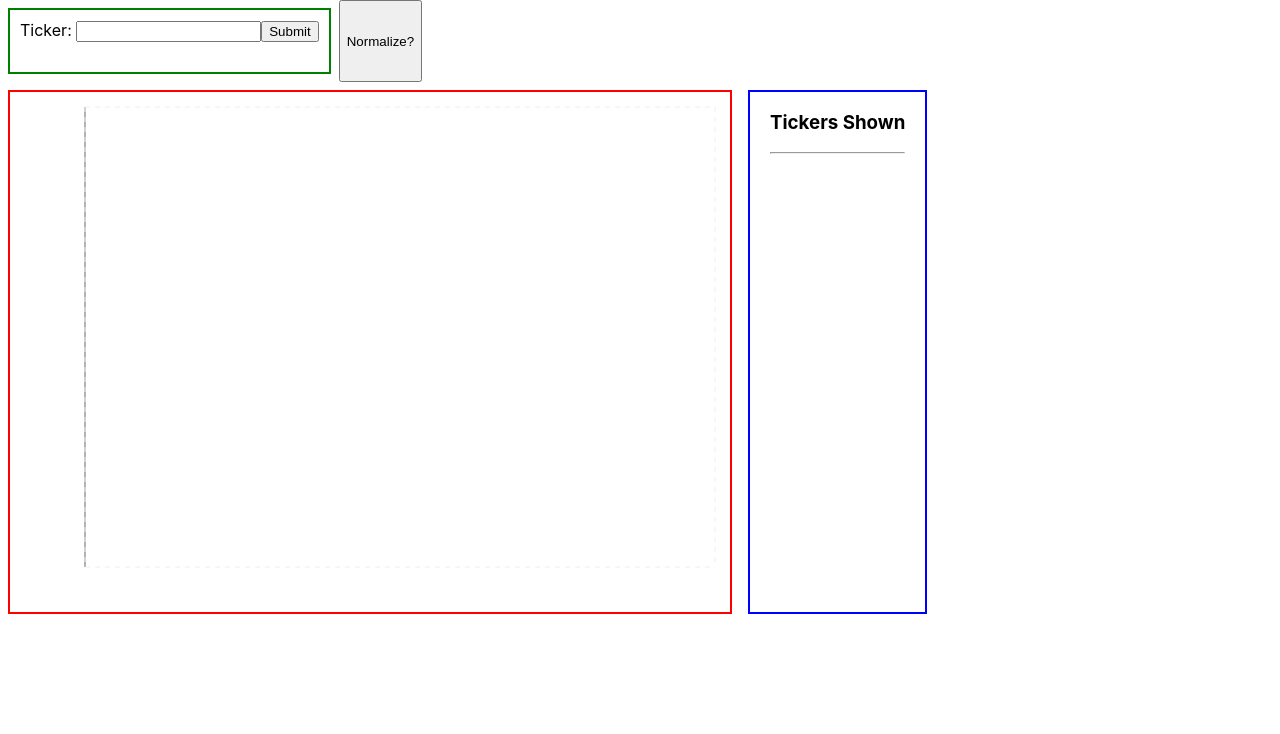
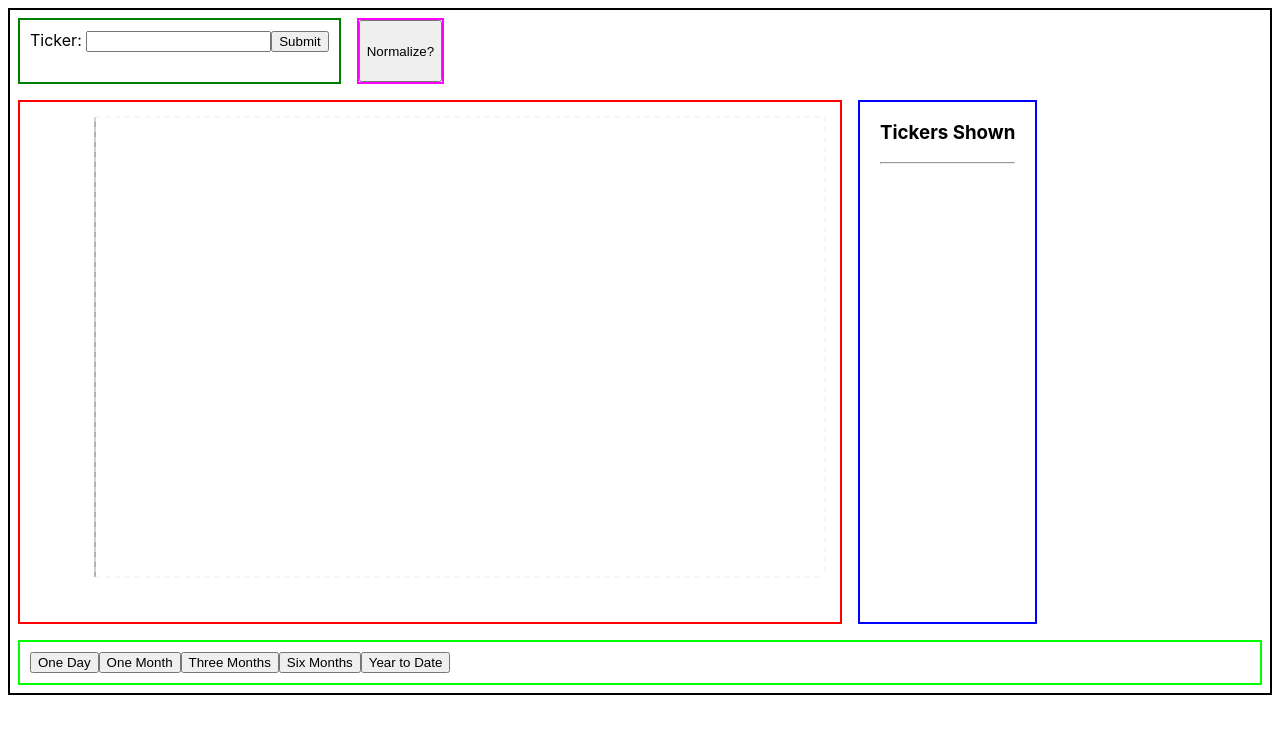
Before and after one commit to ChocoShell/ticker-search, a React app: page / in a window 1280 px wide. Shown: the top 734 px of the page. Built offline with nearby package versions, Linux system fonts and the light colour scheme.

Commit message:
Added Date Ranges

```diff
--- a/public/index.html
+++ b/public/index.html
@@ -19,7 +19,7 @@
       work correctly both with client-side routing and a non-root public URL.
       Learn how to configure a non-root public URL by running `npm run build`.
     -->
-    <title>React App</title>
+    <title>Ticker Search</title>
   </head>
   <body>
     <noscript>
--- a/src/Chart/ChartContainer.js
+++ b/src/Chart/ChartContainer.js
@@ -2,20 +2,21 @@ import React, { Component } from 'react';
 import Chart from './Chart';
 
 class ChartContainer extends Component {
-  state = {
-    width: 700,
-    height: 500
+  constructor() {
+    super();
+    this.width = 800;
+    this.height = 500;
   }
   formatData = (data, normalize) => {
-    const keys = Object.keys(data);
+    const keys = Object.keys(data).filter(key => key !== "date");
     if (keys.length > 0) {
       const length = data.date.length;
       let finalData = [];
       for (let j=0; j < length; j++) {
-        const node = {};
+        const node = {date: data.date[j]};
         for (let key of keys) {
           if (normalize) {
-            node[key] = data[key][j]/data[key][0];
+            node[key] = (data[key][j]/data[key][0]).toFixed(4);
           } else {
             node[key] = data[key][j];
           }
@@ -32,8 +33,8 @@ class ChartContainer extends Component {
       <Chart
         keys={keys}
         data={formattedData}
-        width={this.state.width}
-        height={this.state.height}
+        width={this.width}
+        height={this.height}
       />
     )
   }
--- a/src/List/ClickableListItem.js
+++ b/src/List/ClickableListItem.js
@@ -7,7 +7,7 @@ class ClickableListItem extends React.Component {
   }
   render() {
     return (
-      <li onClick={this.handleClick} key={this.props.key}>
+      <li onClick={this.handleClick}>
         {this.props.value}
       </li>
     )
--- a/src/StockTracker.css
+++ b/src/StockTracker.css
@@ -1,9 +1,24 @@
 .container {
     display: flex;
     flex-direction: column;
+    margin: 10px;
+    outline: 2px solid black;
 }
 
 .second-row {
     display: flex;
     flex-direction: row;
 }
+
+.normalize {
+    margin: 10px;
+    outline: 2px solid fuchsia;
+}
+
+.date-range {
+    display: flex;
+    flex-direction: row;
+    outline: 2px solid lime;
+    padding: 10px;
+    margin: 10px;
+}
--- a/src/StockTracker.js
+++ b/src/StockTracker.js
@@ -6,13 +6,71 @@ import "./StockTracker.css";
 import {getUrl} from './utils';
 
 class StockTracker extends Component {
+  constructor() {
+    super();
+    this.dateRanges = {
+      "1d": "One Day",
+      "1m": "One Month",
+      "3m": "Three Months",
+      "6m": "Six Months",
+      "ytd": "Year to Date",
+    };
+    this.dateRangeKeys = Object.keys(this.dateRanges);
+  }
+
   state = {
     data: {},
     tickers: [],
     normalize: false,
+    selectedRange: "1m",
     searchBarTitle: "Ticker",
     searchError: null,
     sidebarTitle: "Tickers Shown"
+  }
+
+  componentDidUpdate(prevProps, prevState) {
+    // Typical usage (don't forget to compare props):
+    if (this.state.selectedRange !== prevState.selectedRange) {
+      this.fetchAllData();
+    }
+  }
+
+  mapTickerData = (tickerData, key) => {
+    return tickerData.map(dataPoint => dataPoint[key]);
+  }
+
+  getTickerInfo = (ticker, clearData) => {
+    // Make API call
+    fetch(getUrl(ticker, this.state.selectedRange))
+      .then(res => res.json())
+      .then(
+        result => {
+          // Massage Data
+          const tickerData = this.mapTickerData(result, "close");
+          const dateData = {};
+          if (!this.state.data.date || clearData) {
+            dateData.date = this.mapTickerData(result, "date");
+          }
+          const tickers = [...this.state.tickers];
+          if(!this.state.tickers.includes(ticker)) {
+            tickers.push(ticker);
+          }
+          // Put data into state
+          const data = {...this.state.data, ...dateData, [ticker]: tickerData};
+          this.setState({
+            data,
+            tickers
+          });
+        },
+        error => {
+          console.warn(error);
+          this.setState({searchError: `Could not find ticker: ${ticker}`});
+        }
+      );
+  }
+
+  fetchAllData = () => {
+    this.state.tickers.map(ticker => this.getTickerInfo(ticker, true));
   }
 
   handleSearchSubmit = value => {
@@ -20,8 +78,12 @@ class StockTracker extends Component {
       this.setState({searchError: `${value} already displayed.`});
     } else {
       this.setState({searchError: null});
-      this.getTickerInfo(value);
+      this.getTickerInfo(value, false);
     }
+  }
+
+  handleDateClick = newDateRange => {
+    this.setState({selectedRange: newDateRange});
   }
 
   handleTickerClick = value => {
@@ -38,35 +100,6 @@ class StockTracker extends Component {
     this.setState({normalize: !this.state.normalize});
   }
 
-  mapTickerData = (tickerData, key) => {
-    return tickerData.map(dataPoint => dataPoint[key]);
-  }
-
-  getTickerInfo = ticker => {
-    // Make API call
-    fetch(getUrl(ticker))
-      .then(res => res.json())
-      .then(
-        result => {
-          // Massage Data
-          const tickerData = this.mapTickerData(result, "close");
-          const dateData = {};
-          if (!this.state.data.date) {
-            dateData.date = this.mapTickerData(result, "date");
-          }
-          // Put data into state
-          this.setState({
-            data: {...this.state.data, ...dateData, [ticker]: tickerData},
-            tickers: [...this.state.tickers, ticker]
-          });
-        },
-        error => {
-          console.log(error);
-          this.setState({searchError: `Could not find ticker: ${ticker}`});
-        }
-      );
-  }
-
   render() {
     return (
       <div className="container">
@@ -76,7 +109,7 @@ class StockTracker extends Component {
             handleSubmit={this.handleSearchSubmit}
             name={this.state.searchBarTitle}
           />
-          <button onClick={this.handleNormalizeClick}>
+          <button className="normalize" onClick={this.handleNormalizeClick}>
             {this.state.normalize ? "Unnormalize?": "Normalize?"}
           </button>
         </div>
@@ -92,6 +125,17 @@ class StockTracker extends Component {
             title={this.state.sidebarTitle}
           />
         </div>
+        <div className="date-range">
+          {
+            this.dateRangeKeys.map(date => {
+              return (
+                <button key={date} onClick={() => this.handleDateClick(date)}>
+                  {this.dateRanges[date]}
+                </button>
+              )
+            })
+          }
+        </div>
       </div>
     );
   }
--- a/src/utils.js
+++ b/src/utils.js
@@ -1 +1 @@
-export const getUrl = ticker => `https://api.iextrading.com/1.0/stock/${ticker}/chart/1m`;
+export const getUrl = (ticker, dateRange) => `https://api.iextrading.com/1.0/stock/${ticker}/chart/${dateRange}`;
```
